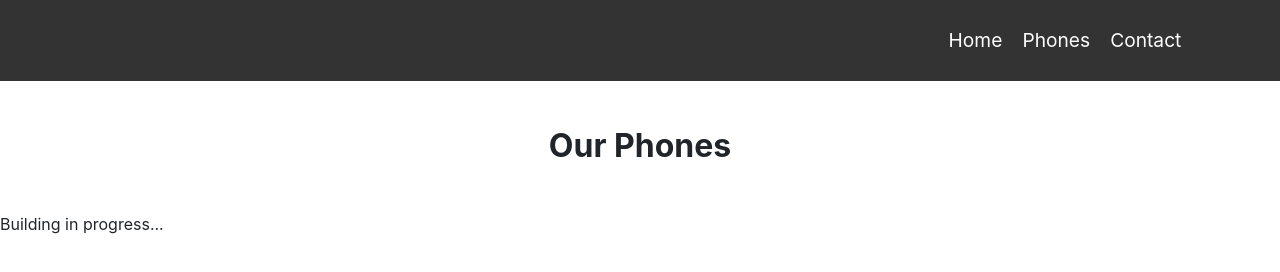
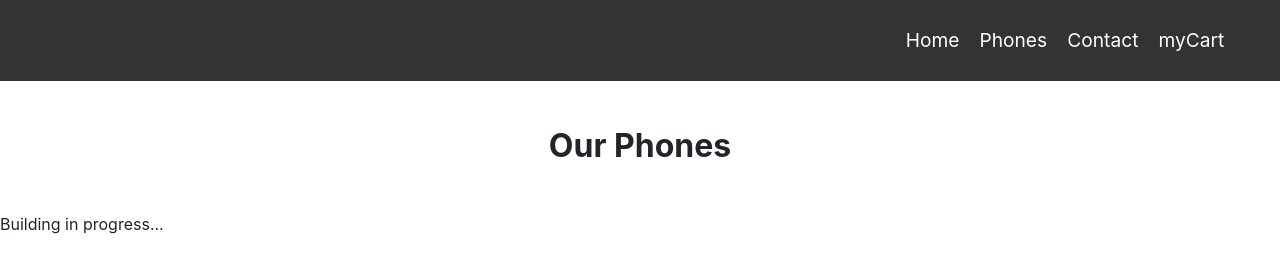
Before and after one commit to muratozcubukcu/CPSC-3700, a plain HTML site: page phones.html in a window 1280 px wide. Drawn offline with Linux system fonts and the light colour scheme.

Commit message:
Update phones.html
added cart tag to site navigation for all pages.

```diff
--- a/phones.html
+++ b/phones.html
@@ -10,6 +10,7 @@
             <li><a href="index.html">Home</a></li>
             <li><a href="phones.html">Phones</a></li>
             <li><a href="contact.html">Contact</a></li>
+            <li><a href="myCart.html">myCart</a></li>
         </ul>
     </nav>
     <h1>Our Phones</h1>
```
